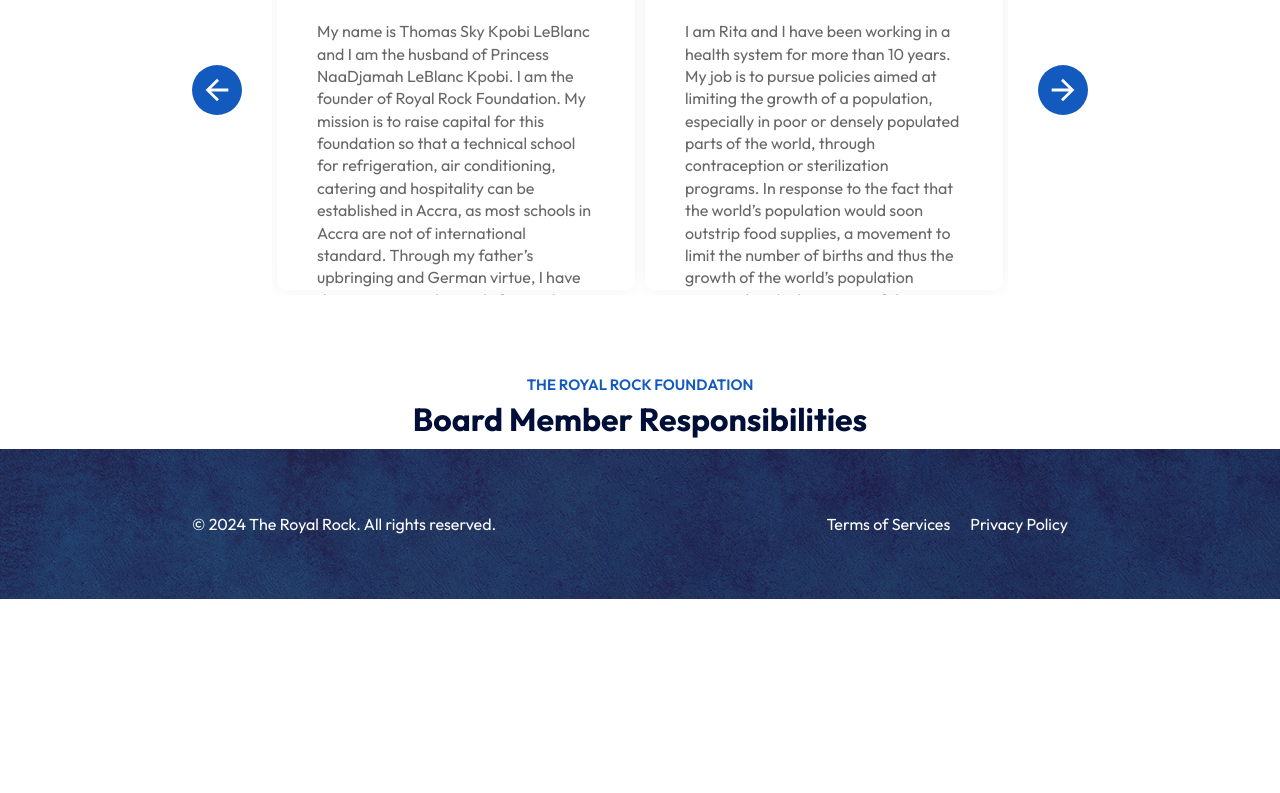
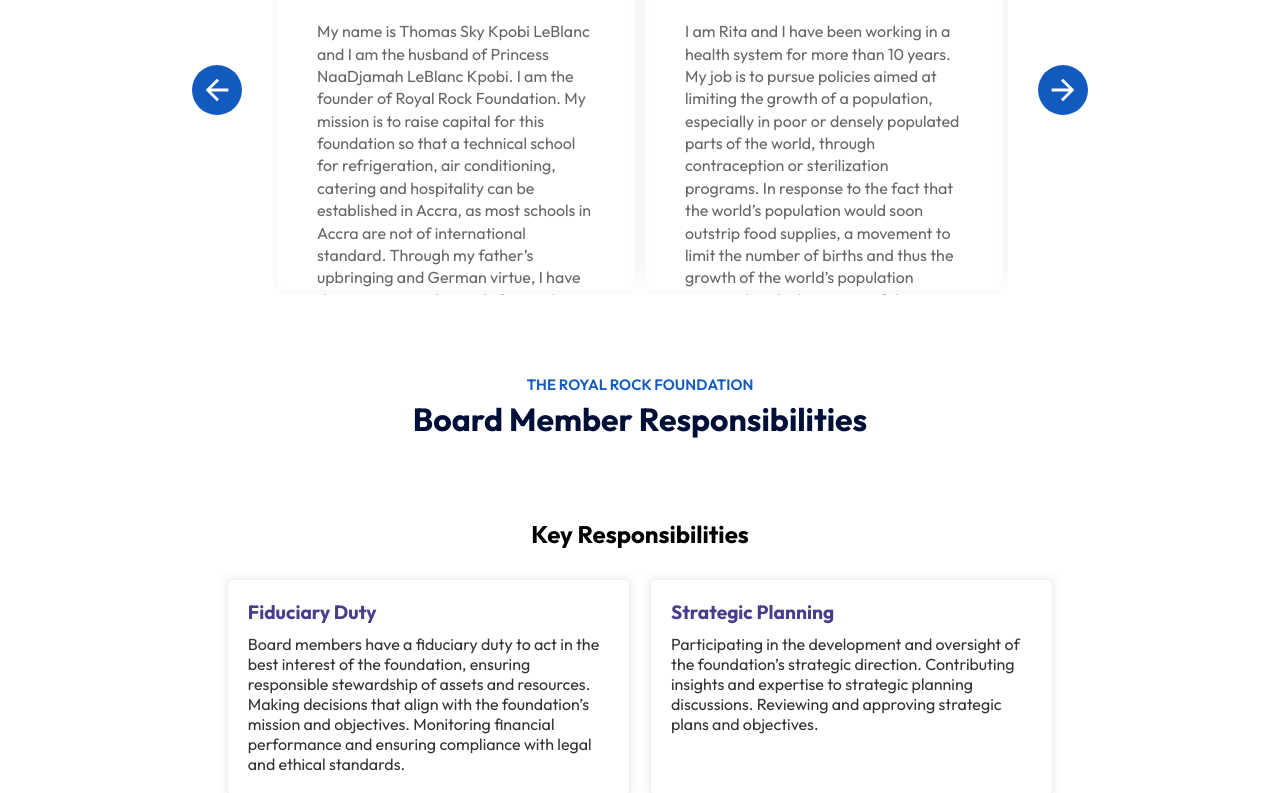
Before and after one commit to aliseidu8855/theroyalrock.com, a React (Vite) app in the folder theroyalrock_frontend/: page /about in a window 1280 px wide. Shown: the part 2007-2800 px from the top of the page. Before the commit the page ends 2606 px from the top, so only its background shows below. Built offline with nearby package versions, Linux system fonts and the light colour scheme.

Commit message:
add WhatWeDo page and integrate into routing; update Navbar for new link; enhance About page with Responsibilities section and styling

```diff
--- a/theroyalrock_frontend/src/App.jsx
+++ b/theroyalrock_frontend/src/App.jsx
@@ -1,9 +1,10 @@
-import React from 'react';
-import { BrowserRouter as Router, Route, Routes } from 'react-router-dom';
-import Navbar from './components/Navbar/Navbar';
-import Footer from './components/Footer/Footer';
-import Home from './pages/Home/Home';
-import About from './pages/About/About';
+import React from "react";
+import { BrowserRouter as Router, Route, Routes } from "react-router-dom";
+import Navbar from "./components/Navbar/Navbar";
+import Footer from "./components/Footer/Footer";
+import Home from "./pages/Home/Home";
+import About from "./pages/About/About";
+import WhatWeDo from "./pages/WhatWeDo/WhatWeDo";
 
 const App = () => {
   return (
@@ -12,6 +13,7 @@
       <Routes>
         <Route path="/" element={<Home />} />
         <Route path="/about" element={<About />} />
+        <Route path="/whatwedo" element={<WhatWeDo />} />
       </Routes>
       <Footer />
     </Router>
--- a/theroyalrock_frontend/src/components/Navbar/Navbar.jsx
+++ b/theroyalrock_frontend/src/components/Navbar/Navbar.jsx
@@ -1,24 +1,32 @@
-import React, { useState, useEffect } from 'react';
-import { Link } from 'react-router-dom';
-import './Navbar.css';
-import logo from '../../assets/images/The-Royal-Rock-Logo.png';
+import React, { useState, useEffect } from "react";
+import { Link } from "react-router-dom";
+import "./Navbar.css";
+import logo from "../../assets/images/The-Royal-Rock-Logo.png";
 
 function Navbar() {
   const [sticky, setSticky] = useState(false);
   useEffect(() => {
-    window.addEventListener('scroll', () => {
+    window.addEventListener("scroll", () => {
       window.scrollY > 50 ? setSticky(true) : setSticky(false);
     });
   }, [sticky]);
 
   return (
-    <nav className={`container ${sticky ? 'dark-nav' : ''}`}>
+    <nav className={`container ${sticky ? "dark-nav" : ""}`}>
       <img src={logo} alt="logo" loading="lazy" />
       <ul>
-        <li><Link to="/">Home</Link></li>
-        <li><Link to="/about">About</Link></li>
-        <li><Link to="/services">What We Do</Link></li>
-        <li><Link to="/services">Gallery</Link></li>
+        <li>
+          <Link to="/">Home</Link>
+        </li>
+        <li>
+          <Link to="/about">About</Link>
+        </li>
+        <li>
+          <Link to="/whatwedo">What We Do</Link>
+        </li>
+        <li>
+          <Link to="/gallery">Gallery</Link>
+        </li>
         <li>
           <button className="btn">
             <Link to="/contact">Contact</Link>
--- a/theroyalrock_frontend/src/pages/About/About.jsx
+++ b/theroyalrock_frontend/src/pages/About/About.jsx
@@ -4,12 +4,14 @@
 import AboutUs from "./AboutUs/AboutUs";
 import BoardMembers from "./BoardMembers/BoardMembers";
 import Responsibilities from './Responsibilities/Responsibilities';
+import hero2 from "../../assets/images/hero2.jpg";
+
 
 
 const AboutPage = () => {
   return (
     <div>
-      <Hero header="About Header here" subheader="Little text here"/>
+      <Hero header="About Header here" subheader="Little text here" heroBg={hero2}/>
     <div className='container'>
     <Title subTitle="The Royal Rock Foundation" title="About Us" />
     <AboutUs/>
--- a/theroyalrock_frontend/src/pages/About/Responsibilities/Responsibilities.css
+++ b/theroyalrock_frontend/src/pages/About/Responsibilities/Responsibilities.css
@@ -0,0 +1,45 @@
+.responsibilities{
+    margin: 80px 0;
+}
+
+.responsibilities h3{
+    font-size: 1.5rem;
+    font-weight: 700;
+    margin-bottom: 20px;
+    text-align: center;
+}
+
+.responsibilities_list ul{
+    list-style: none;
+    padding: 0;
+    display: flex;
+    flex-wrap: wrap;
+    justify-content: center;
+}
+
+.responsibilities_list ul li{
+    width: 45%;
+    margin: 10px;
+    padding: 20px;
+    border: 1px solid #f1f1f1;
+    border-radius: 5px;
+    box-shadow: 0 0 10px rgba(0,0,0,0.1);
+    transition: all 0.3s;
+}
+
+.responsibilities_list ul li:hover{
+    box-shadow: 0 0 10px rgba(0,0,0,0.2);
+}
+
+.responsibilities_list ul li h4{
+    font-size: 1.2rem;
+    font-weight: 700;
+    margin-bottom: 10px;
+    color: darkslateblue;
+}
+
+.responsibilities_list ul li p{
+    font-size: 1rem;
+    font-weight: 400;
+    color: #333;
+}
--- a/theroyalrock_frontend/src/pages/About/Responsibilities/Responsibilities.jsx
+++ b/theroyalrock_frontend/src/pages/About/Responsibilities/Responsibilities.jsx
@@ -1,13 +1,81 @@
-import React from 'react'
-import './Responsibilities.css'
+import React from "react";
+import "./Responsibilities.css";
 
 const Responsibilities = () => {
   return (
     <div className="responsibilities">
+      <h3>Key Responsibilities</h3>
+      <div className="responsibilities_list">
+        <ul>
+          <li>
+            <h4>Fiduciary Duty</h4>
+            <p>
+              Board members have a fiduciary duty to act in the best interest of
+              the foundation, ensuring responsible stewardship of assets and
+              resources. Making decisions that align with the foundation’s
+              mission and objectives. Monitoring financial performance and
+              ensuring compliance with legal and ethical standards.
+            </p>
+          </li>
+          <li>
+            <h4>Strategic Planning</h4>
+            <p>
+              Participating in the development and oversight of the foundation’s
+              strategic direction. Contributing insights and expertise to
+              strategic planning discussions. Reviewing and approving strategic
+              plans and objectives.
+            </p>
+          </li>
+          <li>
+            <h4>Governance Oversight</h4>
+            <p>
+              Providing oversight of the foundation’s policies, procedures, and
+              performance. Establishing and reviewing governance policies and
+              practices. Monitoring organizational performance and evaluating
+              the effectiveness of governance processes.
+            </p>
+          </li>
+          <li>
+            <h4>Risk Management</h4>
+            <p>
+              Identifying and managing risks that may impact the foundation’s
+              operations or reputation. Assessing potential risks and
+              implementing risk management strategies. Ensuring appropriate
+              safeguards are in place to mitigate risks.
+            </p>
+          </li>
+          <li>
+            <h4>Financial Oversight</h4>
+            <p>
+              Ensuring the financial health and sustainability of the
+              Foundation. Reviewing and approving financial plans, budgets, and
+              financial statements. Monitoring financial performance and
+              ensuring proper fiscal management.
+            </p>
+          </li>
+          <li>
+            <h4>Stakeholder Engagement</h4>
+            <p>
+              Engaging with stakeholders to understand their perspectives and
+              interests. Communicating with stakeholders to solicit feedback and
+              input. Representing the interests of stakeholders in board
+              discussions and decisions.
+            </p>
+          </li>
+          <li>
+            <h4>Conclusion</h4>
+            <p>
+              Board members play a critical role in ensuring effective
+              governance, strategic planning, and oversight of the foundation.
+              Encouraging board members to fulfill their duties with integrity,
+              diligence, and commitment to the organization’s mission and
+              values.
+            </p>
+          </li>
+        </ul>
+      </div>
+    </div>
+  );
+};
 
-
-    </div>
-  )
-}
-
-export default Responsibilities
+export default Responsibilities;
--- /dev/null
+++ b/theroyalrock_frontend/src/pages/WhatWeDo/WhatWeDo.jsx
@@ -0,0 +1,20 @@
+import React from "react";
+import Hero from "../../components/Hero/Hero";
+import Title from "../../components/Title/Title";
+import hero3 from "../../assets/images/hero3.jpg";
+
+const WhatWeDo = () => {
+  return (
+    <div>
+      <Hero header="What we Do " subheader="More text here" heroBg={hero3} />
+      <div className="container">
+        <Title
+          subTitle="What We Do"
+          title="Training for a Sustainable Future"
+        />
+      </div>
+    </div>
+  );
+};
+
+export default WhatWeDo;
```
Also changed, not shown: theroyalrock_frontend/src/assets/images/hero2.jpg (added), 1 other file (tests, documents, lock files or other folders).
